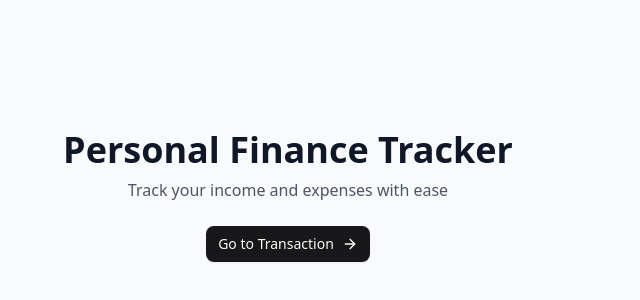
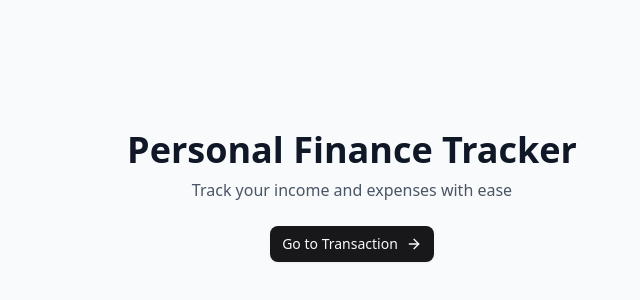
Before and after one commit to Nikhil-0010/personal-expense-tracker, a Next.js app: page / in a window 1280 px wide. Shown: the part 204-504 px from the top of the page, without its empty margins (288-928 px from the left). Built offline with nearby package versions, Linux system fonts and the light colour scheme.

Commit message:
updated readme and home

```diff
--- a/app/page.js
+++ b/app/page.js
@@ -9,7 +9,7 @@
   return (
     <>
       <div className="min-h-screen bg-gray-50" >
-        <div className="max-w-6xl min-h-screen flex flex-col items-center justify-center gap-6">
+        <div className="w-full min-h-screen flex flex-col items-center justify-center gap-6">
           <div className="text-center">
             <h1 className="text-3xl font-bold text-gray-900 sm:text-4xl" >Personal Finance Tracker</h1>
             <p className="mt-2 text-gray-600" >Track your income and expenses with ease</p>
```
Also changed, not shown: 1 other file (tests, documents, lock files or other folders).
